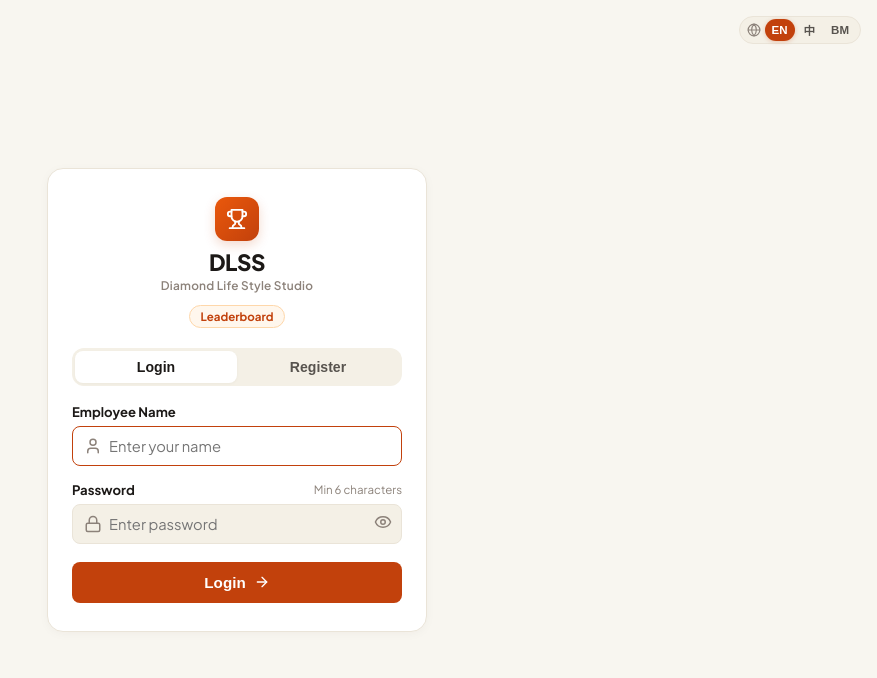
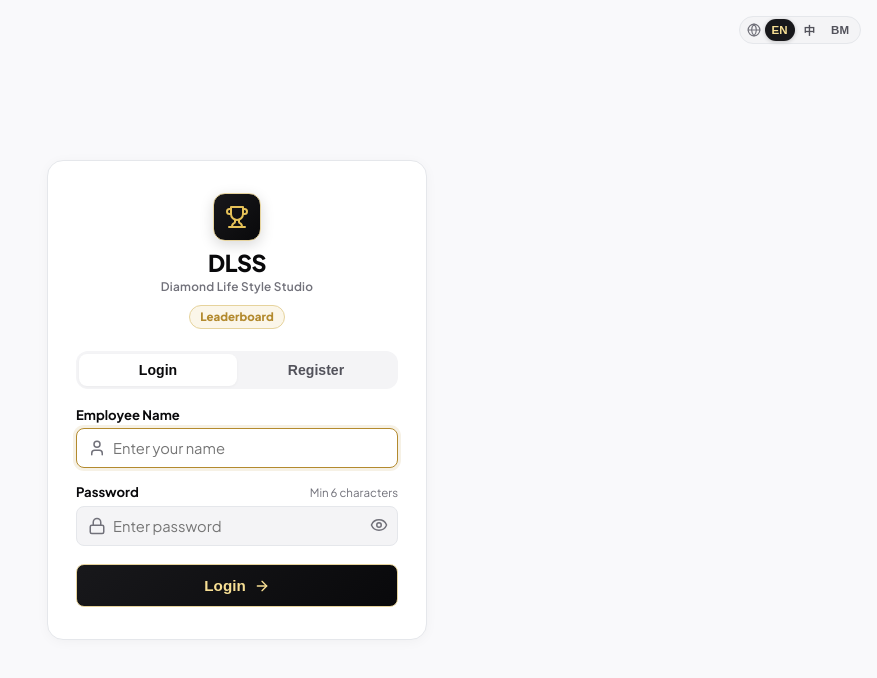
Before and after one commit to Marcus-dev00/dlss-leaderboard, a React (Vite) app: page / in a window 1280 px wide. Shown: the top 678 px of the page, without its empty margins (403-1280 px from the left). Built offline with nearby package versions, Linux system fonts and the light colour scheme.

Commit message:
feat: redesign theme with crisp white base and premium black-gold (黑金) luxury accents

```diff
--- a/src/index.css
+++ b/src/index.css
@@ -1,39 +1,45 @@
 /* ==========================================================================
-   DLSS 人数登记排行榜 - 旗舰极简暖色设计系统 (Spacious & Clean UI)
-   专为移动端与桌面端深度优化排版布局
+   DLSS 人数登记排行榜 - 旗舰【纯白 + 黑金】极简奢雅设计系统 (White & Black-Gold Luxury)
+   主色：纯白与珍珠白底色 | 辅色：黑曜石深黑 (Obsidian) | 点缀：钛金/香槟流金 (Champagne Gold)
    ========================================================================== */
 
 :root {
   --font-sans: 'Plus Jakarta Sans', 'Noto Sans SC', -apple-system, BlinkMacSystemFont, 'Segoe UI', Roboto, sans-serif;
 
-  /* 暖色调色盘 */
-  --bg-main: #f8f6f0;           /* 奶油米白背景 */
+  /* 纯白主基调 */
+  --bg-main: #f9f9fb;           /* 珍珠极淡灰白底色 */
   --bg-card: #ffffff;           /* 纯白卡片 */
-  --bg-elevated: #f4f0e6;       /* 浅米底色 */
-  --bg-elevated-hover: #eae4d7;
-
-  /* 暖调边框 */
-  --border-subtle: #eae4d8;
-  --border-medium: #dad1c1;
+  --bg-elevated: #f4f4f6;       /* 浅灰白内嵌底 */
+  --bg-elevated-hover: #eaebee;
+
+  /* 精致边框 */
+  --border-subtle: #e5e7eb;
+  --border-medium: #d1d5db;
+  --border-gold: #d4af37;
+  --border-gold-subtle: #ebdcb3;
 
   /* 文字 */
-  --text-main: #1c1917;         /* 深焦糖黑 */
-  --text-secondary: #57534e;    /* 暖灰 */
-  --text-muted: #8c827a;        /* 柔和灰 */
-
-  /* 强调色 */
-  --primary: #c2410c;           /* 暖陶土 */
-  --primary-hover: #9a3412;
-  --primary-bg: #fff7ed;
-
-  --gold: #d97706;              /* 冠军暖金 */
-  --gold-bg: #fef3c7;
-
-  --silver: #78716c;            /* 亚军银灰 */
-  --silver-bg: #f5f5f4;
-
-  --bronze: #b45309;            /* 季军暖铜 */
-  --bronze-bg: #ffedd5;
+  --text-main: #09090b;         /* 黑曜石深黑 */
+  --text-secondary: #52525b;    /* 铅灰 */
+  --text-muted: #71717a;        /* 柔和中灰 */
+
+  /* 黑金核心色盘 (Black & Gold) */
+  --gold-primary: #b38a2e;      /* 经典流金 */
+  --gold-light: #fbf6e9;        /* 浅金淡底 */
+  --gold-border: #e6d39c;       /* 金色边框 */
+  --gold-hover: #997220;
+
+  --black-primary: #18181b;     /* 黑曜石黑 */
+  --black-hover: #09090b;
+  --black-card: #18181b;
+
+  --silver-stand-bg: #f4f4f5;
+  --silver-stand-border: #e4e4e7;
+  --silver-text: #52525b;
+
+  --bronze-stand-bg: #fbf3ec;
+  --bronze-stand-border: #ebd7c7;
+  --bronze-text: #8c532b;
 
   --radius-xs: 6px;
   --radius-sm: 8px;
@@ -41,8 +47,9 @@
   --radius-lg: 16px;
   --radius-full: 9999px;
 
-  --shadow-sm: 0 1px 3px rgba(60, 45, 30, 0.04);
-  --shadow-card: 0 2px 12px -2px rgba(60, 45, 30, 0.05);
+  --shadow-sm: 0 1px 3px rgba(0, 0, 0, 0.04);
+  --shadow-card: 0 2px 14px -2px rgba(0, 0, 0, 0.05);
+  --shadow-gold: 0 4px 16px rgba(179, 138, 46, 0.15);
 
   --transition: all 0.15s ease;
 }
@@ -74,7 +81,7 @@ body {
 }
 
 /* ==========================================================================
-   语言切换器 (Language Switcher)
+   语言切换器 (Language Switcher) - 黑金极简风格
    ========================================================================== */
 
 .language-switcher {
@@ -116,13 +123,13 @@ body {
 }
 
 .lang-btn.active {
-  background: var(--primary);
-  color: #ffffff;
-  box-shadow: 0 1px 4px rgba(194, 65, 12, 0.25);
+  background: var(--black-primary);
+  color: #f7df94; /* 黑底亮金字 */
+  box-shadow: 0 1px 4px rgba(0, 0, 0, 0.2);
 }
 
 /* ==========================================================================
-   1. 极简居中单卡片登录 (LoginPage) - DLSS 品牌
+   1. 极简居中单卡片登录 (LoginPage) - DLSS 黑金风格
    ========================================================================== */
 
 .login-screen {
@@ -145,7 +152,7 @@ body {
   background: var(--bg-card);
   border: 1px solid var(--border-subtle);
   border-radius: var(--radius-lg);
-  padding: 28px 24px;
+  padding: 32px 28px;
   width: 100%;
   max-width: 380px;
   box-shadow: var(--shadow-card);
@@ -157,24 +164,25 @@ body {
   align-items: center;
   text-align: center;
   gap: 8px;
-  margin-bottom: 20px;
+  margin-bottom: 22px;
 }
 
 .login-logo-box {
-  width: 44px;
-  height: 44px;
+  width: 48px;
+  height: 48px;
   border-radius: var(--radius-md);
-  background: linear-gradient(135deg, #ea580c, #c2410c);
-  display: flex;
-  align-items: center;
-  justify-content: center;
-  color: #ffffff;
-  box-shadow: 0 4px 12px rgba(194, 65, 12, 0.2);
+  background: linear-gradient(135deg, #18181b, #09090b);
+  border: 1.5px solid var(--gold-border);
+  display: flex;
+  align-items: center;
+  justify-content: center;
+  color: #e5c158;
+  box-shadow: 0 4px 14px rgba(0, 0, 0, 0.15);
 }
 
 .login-logo-icon {
-  width: 22px;
-  height: 22px;
+  width: 24px;
+  height: 24px;
 }
 
 .login-brand-group {
@@ -185,7 +193,7 @@ body {
 }
 
 .login-brand-name {
-  font-size: 1.4rem;
+  font-size: 1.45rem;
   font-weight: 900;
   letter-spacing: -0.02em;
   color: var(--text-main);
@@ -201,10 +209,10 @@ body {
 
 .login-badge-pill {
   font-size: 0.72rem;
-  font-weight: 700;
-  color: #c2410c;
-  background: #fff7ed;
-  border: 1px solid #fed7aa;
+  font-weight: 800;
+  color: var(--gold-primary);
+  background: var(--gold-light);
+  border: 1px solid var(--gold-border);
   padding: 2px 10px;
   border-radius: var(--radius-full);
   margin-top: 2px;
@@ -302,8 +310,9 @@ body {
 }
 
 .styled-input:focus {
-  border-color: var(--primary);
+  border-color: var(--gold-primary);
   background: #ffffff;
+  box-shadow: 0 0 0 3px rgba(179, 138, 46, 0.12);
 }
 
 .pwd-toggle {
@@ -320,20 +329,21 @@ body {
   align-items: center;
   justify-content: center;
   gap: 8px;
-  background: var(--primary);
-  color: #ffffff;
-  border: none;
+  background: linear-gradient(135deg, #18181b, #09090b);
+  color: #f7df94; /* 黑底金字 */
+  border: 1px solid var(--gold-border);
   border-radius: var(--radius-sm);
   padding: 12px;
   font-size: 0.95rem;
-  font-weight: 700;
+  font-weight: 800;
   cursor: pointer;
   transition: var(--transition);
   margin-top: 4px;
 }
 
 .btn-login-submit:hover:not(:disabled) {
-  background: var(--primary-hover);
+  background: #000000;
+  box-shadow: 0 4px 14px rgba(0, 0, 0, 0.2);
 }
 
 .btn-login-submit:disabled {
@@ -342,7 +352,7 @@ body {
 }
 
 /* ==========================================================================
-   2. 主界面 Header - DLSS 品牌（移动端防错位优化）
+   2. 主界面 Header - DLSS 黑金奢雅风格
    ========================================================================== */
 
 .app-container {
@@ -389,11 +399,12 @@ body {
   width: 32px;
   height: 32px;
   border-radius: var(--radius-sm);
-  background: var(--primary);
-  display: flex;
-  align-items: center;
-  justify-content: center;
-  color: #ffffff;
+  background: linear-gradient(135deg, #18181b, #09090b);
+  border: 1px solid var(--gold-border);
+  display: flex;
+  align-items: center;
+  justify-content: center;
+  color: #e5c158;
   flex-shrink: 0;
 }
 
@@ -459,6 +470,7 @@ body {
   gap: 5px;
   padding: 3px 8px 3px 3px;
   background: var(--bg-elevated);
+  border: 1px solid var(--border-subtle);
   border-radius: var(--radius-full);
   white-space: nowrap;
   max-width: 110px;
@@ -468,12 +480,13 @@ body {
   width: 20px;
   height: 20px;
   border-radius: 50%;
-  background: var(--primary);
-  color: #ffffff;
-  display: flex;
-  align-items: center;
-  justify-content: center;
-  font-weight: 700;
+  background: linear-gradient(135deg, #18181b, #09090b);
+  border: 1px solid var(--gold-border);
+  color: #f7df94;
+  display: flex;
+  align-items: center;
+  justify-content: center;
+  font-weight: 800;
   font-size: 0.72rem;
   flex-shrink: 0;
 }
@@ -502,20 +515,23 @@ body {
   cursor: pointer;
   white-space: nowrap;
   flex-shrink: 0;
+  transition: var(--transition);
 }
 
 .btn-header-action:hover {
   background: var(--bg-elevated);
   color: var(--text-main);
+  border-color: var(--border-medium);
 }
 
 .btn-header-action.danger:hover {
   background: #fff1f2;
   color: #be123c;
+  border-color: #fecdd3;
 }
 
 /* ==========================================================================
-   3. 登记卡片 (SubmitCard)
+   3. 登记卡片 (SubmitCard) - 黑金极简风格
    ========================================================================== */
 
 .submit-card {
@@ -576,12 +592,15 @@ body {
 
 .channel-switch-btn.active {
   background: #ffffff;
-  color: #c2410c;
+  color: var(--text-main);
+  border: 1px solid var(--border-medium);
   box-shadow: var(--shadow-sm);
 }
 
 .channel-switch-btn.opp.active {
-  color: #d97706;
+  background: linear-gradient(135deg, #18181b, #09090b);
+  color: #f7df94; /* OPP 专场激活为奢华黑底金字 */
+  border: 1px solid var(--gold-border);
 }
 
 /* 大号醒目人数输入与积分卡片 */
@@ -603,9 +622,9 @@ body {
 }
 
 .stepper-wrapper-large:focus-within {
-  border-color: var(--primary);
+  border-color: var(--gold-primary);
   background: #ffffff;
-  box-shadow: 0 0 0 3px rgba(194, 65, 12, 0.1);
+  box-shadow: 0 0 0 3px rgba(179, 138, 46, 0.12);
 }
 
 .stepper-btn-large {
@@ -624,7 +643,7 @@ body {
 
 .stepper-btn-large:hover:not(:disabled) {
   background: var(--bg-elevated-hover);
-  color: var(--primary);
+  color: var(--gold-primary);
 }
 
 .stepper-btn-large:disabled {
@@ -660,10 +679,10 @@ body {
   white-space: nowrap;
 }
 
-/* 积分展示卡片 */
+/* 积分展示卡片 - 浅金黑金质感 */
 .points-display-card {
-  background: #fef3c7;
-  border: 1.5px solid #fde68a;
+  background: var(--gold-light);
+  border: 1.5px solid var(--gold-border);
   border-radius: var(--radius-md);
   height: 52px;
   padding: 0 14px;
@@ -676,7 +695,7 @@ body {
 .points-display-label {
   font-size: 0.8rem;
   font-weight: 700;
-  color: #92400e;
+  color: #785a1a;
   white-space: nowrap;
 }
 
@@ -690,16 +709,16 @@ body {
 .calc-text {
   font-size: 1.5rem;
   font-weight: 900;
-  color: #b45309;
+  color: var(--gold-primary);
 }
 
 .calc-unit {
   font-size: 0.8rem;
   font-weight: 700;
-  color: #92400e;
-}
-
-/* 备注与提交按钮 */
+  color: #785a1a;
+}
+
+/* 备注与提交按钮 - 黑金主按钮 */
 .submit-action-row {
   display: flex;
   gap: 10px;
@@ -722,7 +741,7 @@ body {
 
 .note-input-spacious:focus {
   background: #ffffff;
-  border-color: var(--primary);
+  border-color: var(--gold-primary);
 }
 
 .btn-submit-spacious {
@@ -732,9 +751,9 @@ body {
   align-items: center;
   justify-content: center;
   gap: 6px;
-  background: var(--primary);
-  color: #ffffff;
-  border: none;
+  background: linear-gradient(135deg, #18181b, #09090b);
+  color: #f7df94; /* 黑底亮金字 */
+  border: 1px solid var(--gold-border);
   border-radius: var(--radius-sm);
   font-size: 0.92rem;
   font-weight: 800;
@@ -745,16 +764,19 @@ body {
 }
 
 .btn-submit-spacious:hover:not(:disabled) {
-  background: var(--primary-hover);
+  background: #000000;
   transform: translateY(-1px);
+  box-shadow: 0 4px 12px rgba(0, 0, 0, 0.2);
 }
 
 .btn-submit-spacious.opp {
-  background: #d97706;
+  background: linear-gradient(135deg, #d4af37, #b38a2e) !important;
+  color: #09090b !important; /* 金底黑字 */
+  border-color: #f3d47d !important;
 }
 
 .btn-submit-spacious.opp:hover:not(:disabled) {
-  background: #b45309;
+  background: linear-gradient(135deg, #e5c158, #c5a059) !important;
 }
 
 .btn-submit-spacious:disabled {
@@ -786,7 +808,7 @@ body {
 }
 
 /* ==========================================================================
-   4. 极简排行榜 (Leaderboard)
+   4. 极简排行榜 (Leaderboard) - 白底黑金高品质
    ========================================================================== */
 
 .leaderboard-card {
@@ -827,8 +849,8 @@ body {
 }
 
 .tab-btn.active {
-  background: #ffffff;
-  color: var(--text-main);
+  background: var(--black-primary);
+  color: #f7df94; /* 激活标签黑底金字 */
   box-shadow: var(--shadow-sm);
 }
 
@@ -836,6 +858,7 @@ body {
   font-size: 0.78rem;
   color: var(--text-secondary);
   background: var(--bg-elevated);
+  border: 1px solid var(--border-subtle);
   padding: 5px 12px;
   border-radius: var(--radius-full);
   display: flex;
@@ -849,7 +872,8 @@ body {
 }
 
 .compact-stats-pill strong {
-  color: var(--text-main);
+  color: var(--gold-primary);
+  font-weight: 800;
 }
 
 .dot-sep {
@@ -884,7 +908,7 @@ body {
 
 .search-input:focus {
   background: #ffffff;
-  border-color: var(--primary);
+  border-color: var(--gold-primary);
 }
 
 .search-clear {
@@ -897,7 +921,7 @@ body {
   font-size: 1rem;
 }
 
-/* 领奖台 (Top 3 Podium) */
+/* 领奖台 (Top 3 Podium) - 黑金奢雅台位 */
 .podium-container {
   display: flex;
   align-items: flex-end;
@@ -925,24 +949,33 @@ body {
   justify-content: center;
   font-size: 1.15rem;
   font-weight: 800;
-  color: #ffffff;
   position: relative;
   flex-shrink: 0;
 }
 
+/* 冠军 1st - 黑金耀冠 */
 .podium-avatar.gold {
   width: 58px;
   height: 58px;
   font-size: 1.35rem;
-  background: linear-gradient(135deg, #f59e0b, #d97706);
-}
-
+  background: linear-gradient(135deg, #18181b, #09090b);
+  border: 2px solid var(--gold-border);
+  color: #f7df94;
+  box-shadow: 0 4px 14px rgba(179, 138, 46, 0.25);
+}
+
+/* 亚军 2nd - 钛金白银 */
 .podium-avatar.silver {
-  background: linear-gradient(135deg, #a8a29e, #78716c);
-}
-
+  background: linear-gradient(135deg, #3f3f46, #27272a);
+  border: 2px solid #e4e4e7;
+  color: #ffffff;
+}
+
+/* 季军 3rd - 暖铜古金 */
 .podium-avatar.bronze {
-  background: linear-gradient(135deg, #d97706, #92400e);
+  background: linear-gradient(135deg, #785a1a, #523e12);
+  border: 2px solid #ebd7c7;
+  color: #ffffff;
 }
 
 .rank-tag {
@@ -961,12 +994,16 @@ body {
   border: 2px solid #ffffff;
 }
 
-.rank-tag.gold { background: #d97706; }
-.rank-tag.silver { background: #78716c; }
-.rank-tag.bronze { background: #b45309; }
+.rank-tag.gold {
+  background: #18181b;
+  color: #f7df94;
+  border-color: var(--gold-border);
+}
+.rank-tag.silver { background: #52525b; }
+.rank-tag.bronze { background: #8c532b; }
 
 .crown-icon-clean {
-  color: #d97706;
+  color: var(--gold-primary);
   margin-bottom: -2px;
 }
 
@@ -998,7 +1035,7 @@ body {
 }
 
 .podium-score.gold {
-  color: #b45309;
+  color: var(--gold-primary);
 }
 
 .podium-score small {
@@ -1024,20 +1061,23 @@ body {
 
 .gold-stand {
   height: 56px;
-  background: #fef3c7;
-  color: #b45309;
+  background: var(--gold-light);
+  border: 1px solid var(--gold-border);
+  color: var(--gold-primary);
 }
 
 .silver-stand {
   height: 42px;
-  background: #f5f5f4;
-  color: #78716c;
+  background: var(--silver-stand-bg);
+  border: 1px solid var(--silver-stand-border);
+  color: var(--silver-text);
 }
 
 .bronze-stand {
   height: 32px;
-  background: #ffedd5;
-  color: #9a3412;
+  background: var(--bronze-stand-bg);
+  border: 1px solid var(--bronze-stand-border);
+  color: var(--bronze-text);
 }
 
 .empty-stand {
@@ -1074,17 +1114,19 @@ body {
   padding: 10px 12px;
   background: var(--bg-elevated);
   border-radius: var(--radius-sm);
+  border: 1px solid transparent;
   transition: var(--transition);
 }
 
 .ranking-row:hover {
   background: #ffffff;
+  border-color: var(--border-medium);
   box-shadow: var(--shadow-sm);
 }
 
 .ranking-row.current-user-row {
-  background: #fff7ed;
-  border: 1px solid #fed7aa;
+  background: var(--gold-light);
+  border: 1px solid var(--gold-border);
 }
 
 .td-rank {
@@ -1108,8 +1150,9 @@ body {
   width: 26px;
   height: 26px;
   border-radius: 50%;
-  background: var(--primary);
-  color: #ffffff;
+  background: var(--black-primary);
+  border: 1px solid var(--gold-border);
+  color: #f7df94;
   display: flex;
   align-items: center;
   justify-content: center;
@@ -1130,8 +1173,9 @@ body {
 .me-tag {
   font-size: 0.62rem;
   font-weight: 800;
-  background: #ea580c;
-  color: #ffffff;
+  background: var(--black-primary);
+  color: #f7df94;
+  border: 1px solid var(--gold-border);
   padding: 1px 4px;
   border-radius: var(--radius-full);
   flex-shrink: 0;
@@ -1151,7 +1195,7 @@ body {
 
 .progress-bar-fill {
   height: 100%;
-  background: #ea580c;
+  background: linear-gradient(90deg, #18181b, #d4af37);
   border-radius: var(--radius-full);
 }
 
@@ -1171,8 +1215,9 @@ body {
 .opp-count-tag {
   font-size: 0.65rem;
   font-weight: 700;
-  background: #fef3c7;
-  color: #b45309;
+  background: var(--gold-light);
+  color: var(--gold-primary);
+  border: 1px solid var(--gold-border);
   padding: 1px 4px;
   border-radius: var(--radius-full);
 }
@@ -1185,7 +1230,7 @@ body {
 .points-num {
   font-size: 1.05rem;
   font-weight: 900;
-  color: #b45309;
+  color: var(--gold-primary);
 }
 
 .points-unit {
@@ -1229,7 +1274,7 @@ body {
 }
 
 /* ==========================================================================
-   5. 底部常驻极简战绩栏 (UserStatsBar) - 移动端完美单行防折行
+   5. 底部常驻极简战绩栏 (UserStatsBar) - 黑金胶囊风格
    ========================================================================== */
 
 .user-stats-bar {
@@ -1240,8 +1285,8 @@ body {
   background: rgba(255, 255, 255, 0.96);
   backdrop-filter: blur(12px);
   -webkit-backdrop-filter: blur(12px);
-  border-top: 1px solid var(--border-medium);
-  box-shadow: 0 -2px 10px rgba(60, 45, 30, 0.06);
+  border-top: 1px solid var(--border-subtle);
+  box-shadow: 0 -2px 10px rgba(0, 0, 0, 0.05);
   z-index: 30;
   padding-bottom: env(safe-area-inset-bottom, 0);
 }
@@ -1276,8 +1321,9 @@ body {
   width: 22px;
   height: 22px;
   border-radius: 50%;
-  background: var(--primary);
-  color: #ffffff;
+  background: var(--black-primary);
+  border: 1px solid var(--gold-border);
+  color: #f7df94;
   display: flex;
   align-items: center;
   justify-content: center;
@@ -1322,16 +1368,16 @@ body {
 }
 
 .text-gold {
-  color: #b45309 !important;
+  color: var(--gold-primary) !important;
 }
 
 .btn-stats-submit {
   display: inline-flex;
   align-items: center;
   gap: 4px;
-  background: var(--primary);
-  color: #ffffff;
-  border: none;
+  background: linear-gradient(135deg, #18181b, #09090b);
+  color: #f7df94; /* 黑底金字 */
+  border: 1px solid var(--gold-border);
   border-radius: var(--radius-full);
   padding: 7px 14px;
   font-size: 0.82rem;
@@ -1339,10 +1385,11 @@ body {
   cursor: pointer;
   white-space: nowrap;
   flex-shrink: 0;
+  transition: var(--transition);
 }
 
 .btn-stats-submit:hover {
-  background: var(--primary-hover);
+  background: #000000;
 }
 
 /* ==========================================================================
@@ -1352,7 +1399,7 @@ body {
 .modal-backdrop {
   position: fixed;
   inset: 0;
-  background: rgba(40, 30, 20, 0.4);
+  background: rgba(0, 0, 0, 0.4);
   backdrop-filter: blur(3px);
   -webkit-backdrop-filter: blur(3px);
   display: flex;
@@ -1387,7 +1434,7 @@ body {
 }
 
 .modal-icon {
-  color: var(--primary);
+  color: var(--gold-primary);
   flex-shrink: 0;
 }
 
@@ -1451,7 +1498,7 @@ body {
 .history-points {
   font-size: 1.05rem;
   font-weight: 900;
-  color: #b45309;
+  color: var(--gold-primary);
   line-height: 1.1;
 }
 
@@ -1482,13 +1529,15 @@ body {
 }
 
 .channel-pill.blue {
-  background: #fff7ed;
-  color: #c2410c;
+  background: var(--bg-card);
+  border: 1px solid var(--border-subtle);
+  color: var(--text-secondary);
 }
 
 .channel-pill.flame {
-  background: #fef3c7;
-  color: #b45309;
+  background: var(--gold-light);
+  color: var(--gold-primary);
+  border: 1px solid var(--gold-border);
 }
 
 .history-time {
@@ -1534,7 +1583,7 @@ body {
 .btn-secondary {
   padding: 6px 14px;
   background: var(--bg-elevated);
-  border: none;
+  border: 1px solid var(--border-subtle);
   border-radius: var(--radius-sm);
   font-size: 0.82rem;
   font-weight: 700;
@@ -1554,7 +1603,7 @@ body {
   width: 32px;
   height: 32px;
   border: 3px solid var(--border-medium);
-  border-top-color: var(--primary);
+  border-top-color: var(--gold-primary);
   border-radius: 50%;
   animation: spin 0.8s linear infinite;
 }
@@ -1568,8 +1617,8 @@ body {
 .loading-spinner {
   width: 14px;
   height: 14px;
-  border: 2px solid rgba(255, 255, 255, 0.4);
-  border-top-color: #ffffff;
+  border: 2px solid rgba(247, 223, 148, 0.4);
+  border-top-color: #f7df94;
   border-radius: 50%;
   animation: spin 0.8s linear infinite;
 }
@@ -1577,7 +1626,7 @@ body {
 @keyframes spin { to { transform: rotate(360deg); } }
 
 /* ==========================================================================
-   7. 移动端专项断点优化 (Mobile Specific Breakpoint Optimization)
+   7. 移动端专项断点优化 (Mobile Responsive)
    ========================================================================== */
 
 @media (max-width: 640px) {
@@ -1586,7 +1635,7 @@ body {
   }
 
   .header-btn-label {
-    display: none; /* 移动端顶栏按钮隐藏文字，只留纯净 icon */
+    display: none;
   }
 
   .btn-header-action {
@@ -1598,7 +1647,7 @@ body {
   }
 
   .brand-studio-sub {
-    display: none; /* 移动端顶栏隐藏长英文副标，保持标题单行不折行 */
+    display: none;
   }
 
   .brand-title {
```
